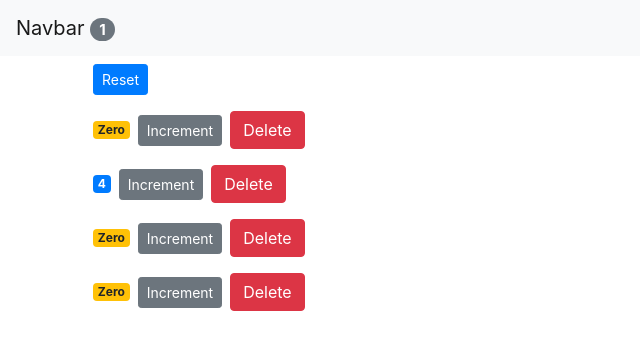
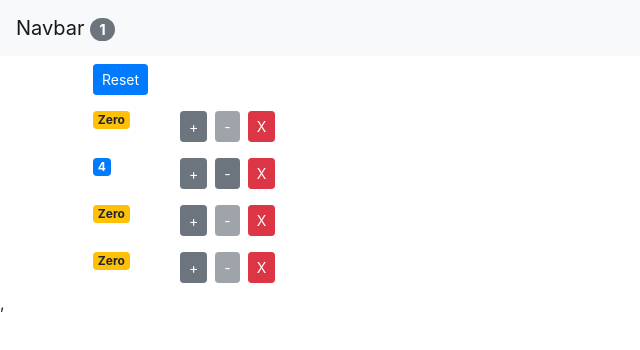
Before and after one commit to nomanaadma/Counter-App, a React (Create React App) app: page / in a window 1280 px wide. Shown: the top 350 px of the page, without its empty margins (0-640 px from the left). Built offline with nearby package versions, Linux system fonts and the light colour scheme.

Commit message:
Decrement Operation

```diff
--- a/src/App.js
+++ b/src/App.js
@@ -12,17 +12,6 @@
             { id: 4, value: 0 },
         ],
     };
-
-    constructor() {
-        super();
-        console.log('App - Constructor');
-    }
-
-    componentDidMount() {
-        // ajax call
-        // this.setState({ counters })
-        console.log('App - Mounted');
-    }
 
     handleDelete = (counterId) => {
         const counters = this.state.counters.filter((c) => c.id !== counterId);
@@ -45,9 +34,15 @@
         this.setState({ counters });
     };
 
+    handleDecrement = (counter) => {
+        const counters = [...this.state.counters];
+        const index = counters.indexOf(counter);
+        counters[index] = { ...counter };
+        counters[index].value--;
+        this.setState({ counters });
+    };
+
     render() {
-
-        console.log('App - Rendered');
 
         return (
             <React.Fragment>
@@ -57,6 +52,7 @@
 						counters={this.state.counters}
                         onReset={this.handleReset}
                         onIncrement={this.handleIncrement}
+                        onDecrement={this.handleDecrement}
                         onDelete={this.handleDelete}
                     />
                 </main>
--- a/src/components/counter.jsx
+++ b/src/components/counter.jsx
@@ -2,41 +2,36 @@
 
 class Counter extends Component {
 
-    componentDidUpdate(prevProps, prevState) {
-        console.log('previous prop', prevProps);
-        console.log('previous state', prevState);
-
-        if (prevProps.counter.value !== this.props.counter.value) {
-            // Ajax call and get new data from the server
-        }
-
-    }
-
-    componentWillUnmount() {
-        console.log('deleting the counter');
-    }
-
     render() {
 
-        console.log('Counter rendered');
-
         return (
-            <div>
+            <div className="row">
+                <div className="col-1">
                     <span className={this.getBadgeClasses()}>
                         {this.formatCount()}
                     </span>
+                </div>
+                <div className="col">
                     <button
                         onClick={() => this.props.onIncrement(this.props.counter)}
                         className="btn btn-secondary btn-sm"
                     >
-                    Increment
+                        +
+                    </button>
+                    <button
+                        onClick={() => this.props.onDecrement(this.props.counter)}
+                        className="btn btn-secondary btn-sm m-2"
+                        disabled={this.props.counter.value === 0 ? 'disaled' : ''}
+                    >
+                        -
                     </button>
                     <button
                         onClick={() => this.props.onDelete(this.props.counter.id)}
-                    className="btn btn-danger btn-small m-2"
+                        className="btn btn-danger btn-sm"
                     >
-                    Delete
+                        X
                     </button>
+                </div>
             </div>
         );
     }
--- a/src/components/counters.jsx
+++ b/src/components/counters.jsx
@@ -5,9 +5,7 @@
 
     render() {
 
-        console.log('Counters rendered');
-
-        const {onReset, counters, onDelete, onIncrement} = this.props;
+        const {onReset, counters, onDelete, onIncrement, onDecrement} = this.props;
 
         return (
             <div>
@@ -17,6 +15,7 @@
                         key={counter.id}
                         onDelete={onDelete}
                         onIncrement={onIncrement}
+                        onDecrement={onDecrement}
                         counter={counter}
                     />
                 ))}
--- a/src/index.js
+++ b/src/index.js
@@ -6,9 +6,9 @@
 import 'bootstrap/dist/css/bootstrap.min.css';
 
 ReactDOM.render(
-  // <React.StrictMode>
+  <React.StrictMode>
     <App />,
-  // </React.StrictMode>,
+  </React.StrictMode>,
   document.getElementById('root')
 );
 
```
Lines whose indentation alone changed are shown as unchanged.
